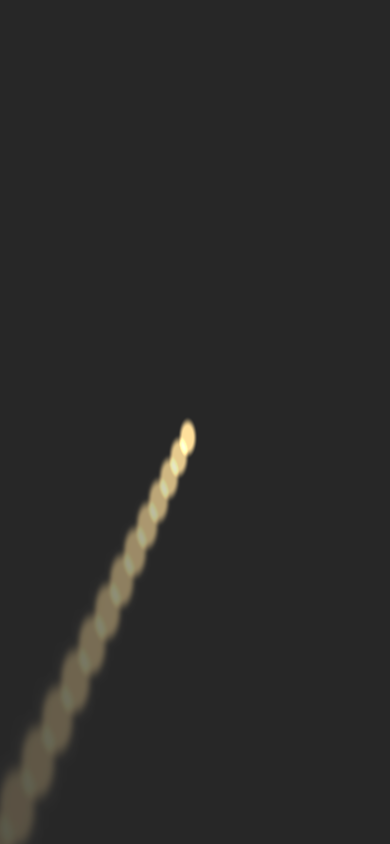
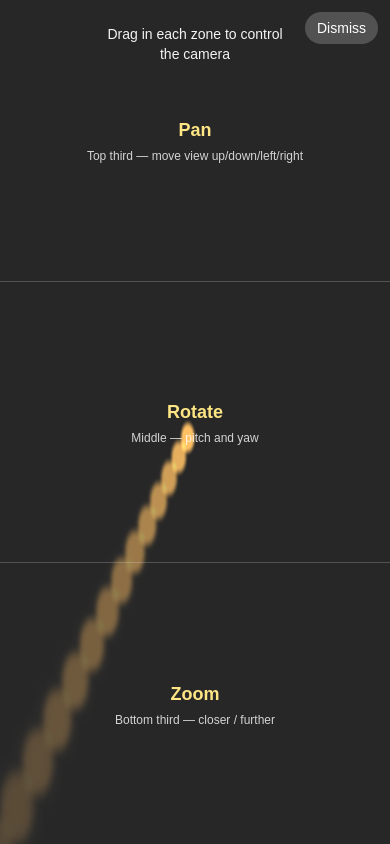
Before and after one commit to ukslim/video-feedback, a Next.js app: page / in a window 390 px wide. Built offline with nearby package versions, Linux system fonts and the light colour scheme.

Commit message:
Control doc overlay. Scale properly on mobile.

```diff
--- a/app/components/FeedbackCanvas.tsx
+++ b/app/components/FeedbackCanvas.tsx
@@ -98,6 +98,7 @@ export default function FeedbackCanvas() {
   const [gyroPermission, setGyroPermission] = useState<
     "prompt" | "granted" | "denied" | null
   >(null);
+  const [showDragOverlay, setShowDragOverlay] = useState(true);
 
   const stateRef = useRef<{
     gl: WebGL2RenderingContext | null;
@@ -482,6 +483,10 @@ export default function FeedbackCanvas() {
     (e.target as HTMLElement).releasePointerCapture(e.pointerId);
   }, []);
 
+  const dismissDragOverlay = useCallback(() => {
+    setShowDragOverlay(false);
+  }, []);
+
   return (
     <div className="relative h-full w-full">
       <canvas
@@ -494,6 +499,39 @@ export default function FeedbackCanvas() {
         onPointerCancel={onPointerUp}
         onContextMenu={(e) => e.preventDefault()}
       />
+      {showDragOverlay && (
+        <div
+          className="pointer-events-none absolute inset-0 z-10 flex flex-col"
+          aria-label="Drag instructions"
+        >
+          <div className="pointer-events-auto absolute right-3 top-3 z-20">
+            <button
+              type="button"
+              onClick={dismissDragOverlay}
+              className="rounded-full bg-white/20 px-3 py-1.5 text-sm font-medium text-white hover:bg-white/30"
+            >
+              Dismiss
+            </button>
+          </div>
+          <p className="absolute left-1/2 top-6 z-20 -translate-x-1/2 text-center text-sm font-medium text-white/95">
+            Drag in each zone to control the camera
+          </p>
+          <div className="flex flex-1 flex-col">
+            <div className="flex flex-1 flex-col items-center justify-center border-b border-white/20">
+              <span className="text-lg font-semibold text-amber-200">Pan</span>
+              <span className="mt-1 text-xs text-white/80">Top third — move view up/down/left/right</span>
+            </div>
+            <div className="flex flex-1 flex-col items-center justify-center border-b border-white/20">
+              <span className="text-lg font-semibold text-amber-200">Rotate</span>
+              <span className="mt-1 text-xs text-white/80">Middle — pitch and yaw</span>
+            </div>
+            <div className="flex flex-1 flex-col items-center justify-center">
+              <span className="text-lg font-semibold text-amber-200">Zoom</span>
+              <span className="mt-1 text-xs text-white/80">Bottom third — closer / further</span>
+            </div>
+          </div>
+        </div>
+      )}
       {gyroPermission === "prompt" && (
         <button
           type="button"
--- a/app/globals.css
+++ b/app/globals.css
@@ -19,9 +19,15 @@
   }
 }
 
-html,
+html {
+  height: 100%;
+  min-height: 100dvh;
+  margin: 0;
+}
+
 body {
   height: 100%;
+  min-height: 100dvh;
   margin: 0;
   overflow: hidden;
   background: var(--background);
--- a/app/layout.tsx
+++ b/app/layout.tsx
@@ -1,5 +1,11 @@
-import type { Metadata } from "next";
+import type { Metadata, Viewport } from "next";
 import "./globals.css";
+
+export const viewport: Viewport = {
+  width: "device-width",
+  initialScale: 1,
+  viewportFit: "cover",
+};
 
 export const metadata: Metadata = {
   title: "Video feedback",
--- a/app/page.tsx
+++ b/app/page.tsx
@@ -4,7 +4,7 @@ import FeedbackCanvas from "@/app/components/FeedbackCanvas";
 
 export default function Home() {
   return (
-    <main className="h-full w-full">
+    <main className="h-full min-h-[100dvh] w-full">
       <FeedbackCanvas />
     </main>
   );
```
